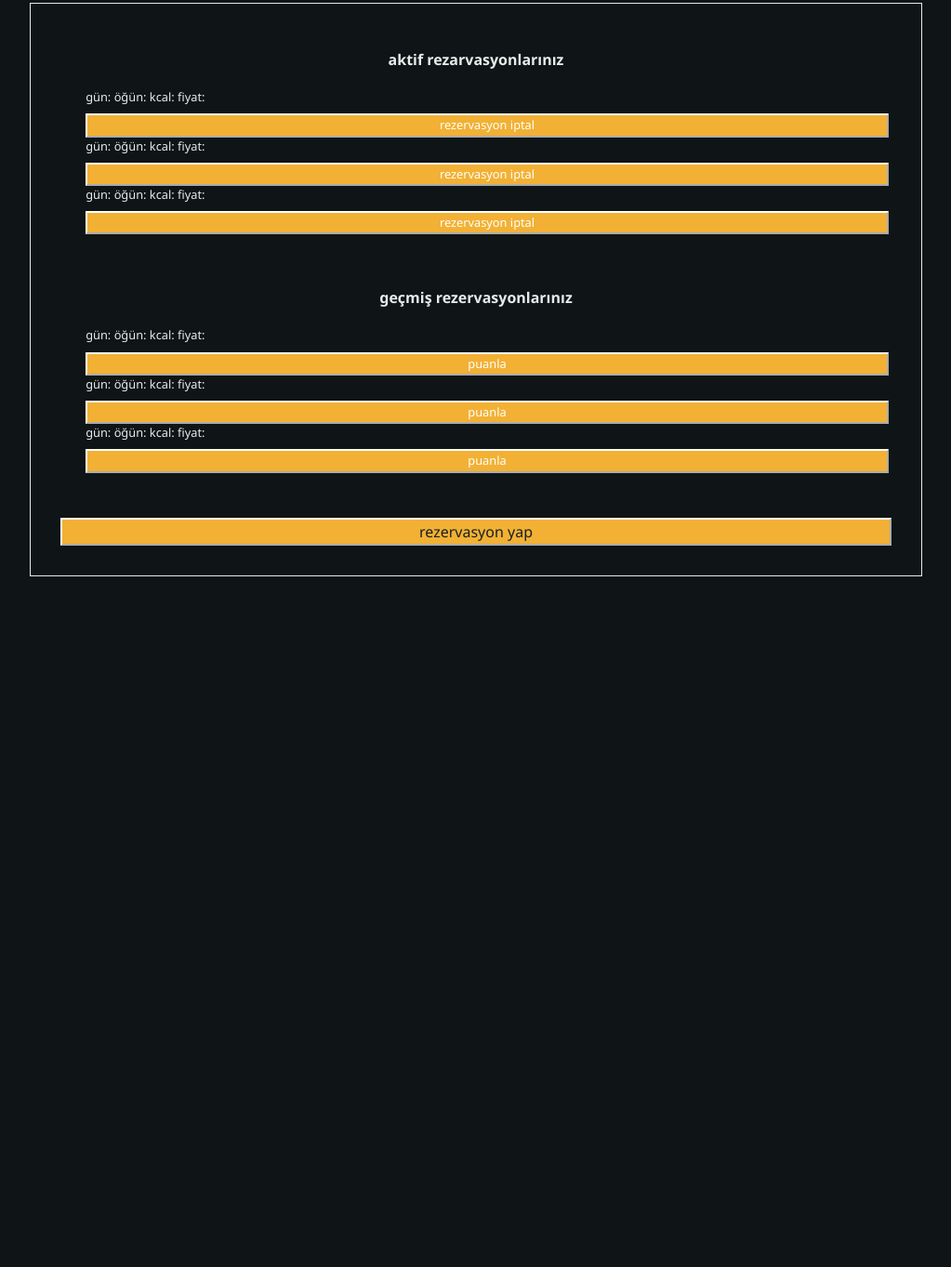
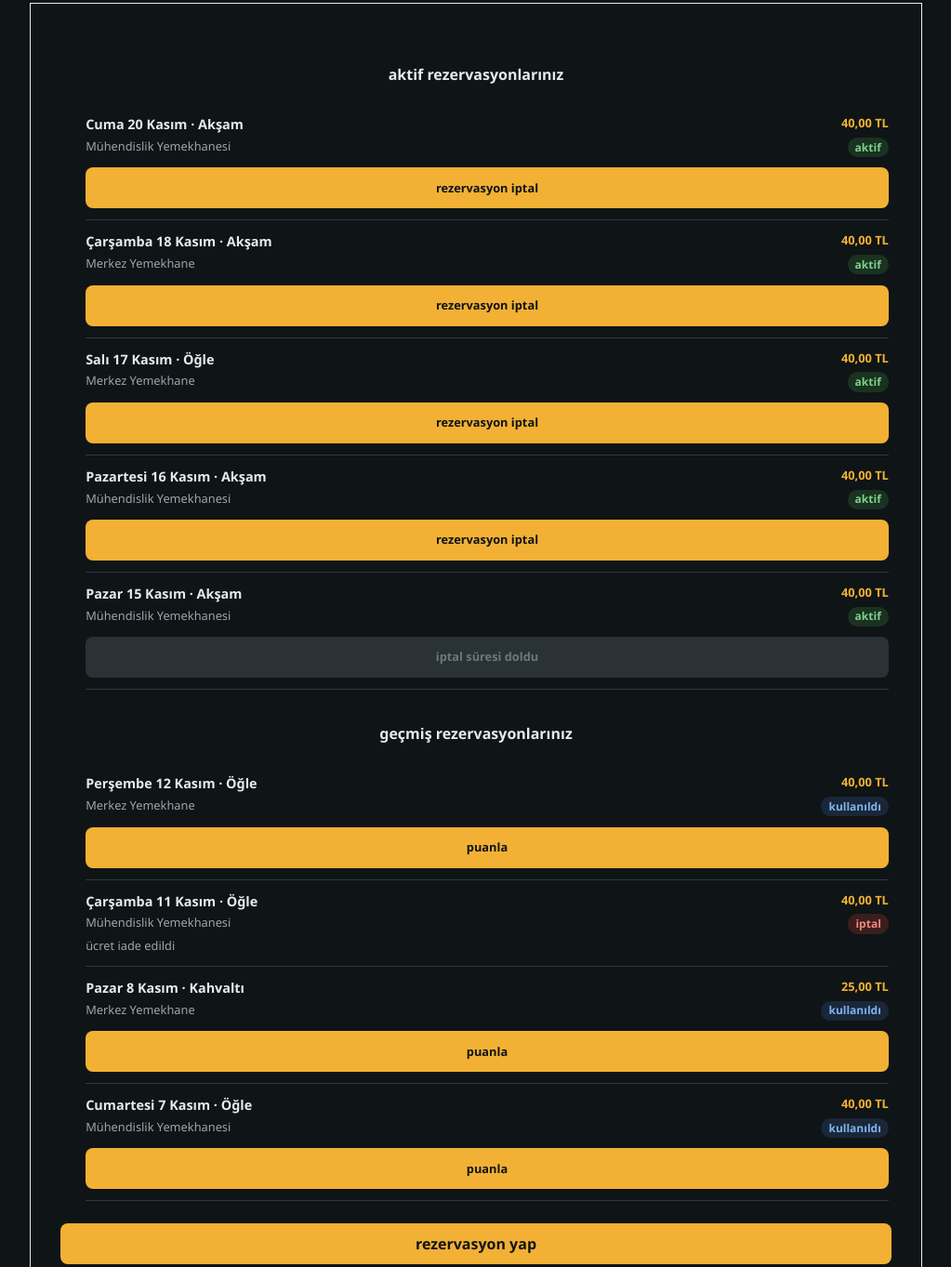
Before and after one commit to Rhaluk/web-teknolojileri-odev, a plain HTML site: page frontend/html/rezervations.html in a window 1280 px wide. Shown: the part 77-1440 px from the top of the page at 93% size, without its empty margins (128-1151 px from the left). Before the commit the page ends 800 px from the top, so only its background shows below. Drawn offline with Linux system fonts and the light colour scheme.

Commit message:
asama-2: rezervasyonlarım sayfası gerçek veriyle dolduruldu
- aktif, kullanıldı ve iptal durumları etiketle gösteriliyor
- süresi geçmiş rezervasyonda iptal düğmesi pasif
- kullanılmış menüden puanlama sayfasına bağlantı
- button içindeki a bağlantısı geçerli HTML'e çevrildi

Co-Authored-By: Claude Opus 5.5 <noreply@anthropic.com>

```diff
--- a/frontend/css/rezervations.css
+++ b/frontend/css/rezervations.css
@@ -28,3 +28,48 @@
     color: var(--yuzey);
     font-size: 1rem;
 }
+
+
+
+/* Her rezervasyon bir satır: tarih, yer, ücret ve durum; altında işlem */
+#rezervations li {
+    display: grid;
+    grid-template-columns: 1fr auto;
+    gap: 0.2rem 1rem;
+    padding: 0.75rem 0;
+    border-bottom: 1px solid var(--cizgi);
+}
+#rezervations li .tarih { font-weight: 600; font-size: 0.9rem; }
+#rezervations li .yer   { grid-column: 1; color: var(--metin-soluk); }
+#rezervations li .fiyat { grid-column: 2; grid-row: 1; text-align: right; }
+#rezervations li .rozet { grid-column: 2; grid-row: 2; justify-self: end; align-self: center; }
+#rezervations li button,
+#rezervations li .dugme,
+#rezervations li .soluk { grid-column: 1 / -1; }
+
+/* Düğmeler yukarıdaki sarı düğme stiliyle aynı görünsün */
+#rezervations button,
+#rezervations .dugme {
+    min-height: 44px;
+    border: 0;
+    border-radius: var(--kose);
+    color: var(--zemin);
+    font-weight: 600;
+    cursor: pointer;
+}
+#rezervations .dugme { background-color: var(--odak); width: 100%; margin-top: 0.5rem; }
+
+/* İptal süresi geçtiyse düğme pasif görünür */
+#rezervations button:disabled {
+    background-color: var(--pasif-zemin);
+    color: var(--pasif-metin);
+    cursor: not-allowed;
+}
+
+#rezervations h3 { margin-top: 2rem; }
+
+/* Telefonda kenar boşlukları daralır */
+@media (max-width: 40rem) {
+    #rezervations { padding: 1rem; }
+    #rezervations ul { margin-left: 0; }
+}
--- a/frontend/html/rezervations.html
+++ b/frontend/html/rezervations.html
@@ -22,33 +22,92 @@
 
     </nav>
 </header>
+    <div id="rezervations" class="centered">
+        <!-- İptal sonucu ya da procedure hatası buraya yazılır
+             (ör. "Bu rezervasyon için iptal süresi doldu.") -->
+        <p id="iptal-mesaj" class="bildirim bildirim-basari" role="status" hidden></p>
 
-    <div id="rezervations" class="centered">
         <div>
-            <h3>aktif rezarvasyonlarınız</h3>
+            <h3>aktif rezervasyonlarınız</h3>
+            <!-- Son saat geçmediyse iptal edilebilir; geçtiyse düğme pasif -->
             <ul>
-                <li> gün: öğün: kcal: fiyat: <button>rezervasyon iptal</button></li>
-                <li> gün: öğün: kcal: fiyat: <button>rezervasyon iptal</button></li>
-                <li> gün: öğün: kcal: fiyat:<button>rezervasyon iptal</button></li>
+                <li>
+                    <span class="tarih">Cuma 20 Kasım · Akşam</span>
+                    <span class="yer">Mühendislik Yemekhanesi</span>
+                    <span class="fiyat">40,00 TL</span>
+                    <span class="rozet rozet-aktif">aktif</span>
+                    <button data-rezervasyon-id="363">rezervasyon iptal</button>
+                </li>
+                <li>
+                    <span class="tarih">Çarşamba 18 Kasım · Akşam</span>
+                    <span class="yer">Merkez Yemekhane</span>
+                    <span class="fiyat">40,00 TL</span>
+                    <span class="rozet rozet-aktif">aktif</span>
+                    <button data-rezervasyon-id="299">rezervasyon iptal</button>
+                </li>
+                <li>
+                    <span class="tarih">Salı 17 Kasım · Öğle</span>
+                    <span class="yer">Merkez Yemekhane</span>
+                    <span class="fiyat">40,00 TL</span>
+                    <span class="rozet rozet-aktif">aktif</span>
+                    <button data-rezervasyon-id="271">rezervasyon iptal</button>
+                </li>
+                <li>
+                    <span class="tarih">Pazartesi 16 Kasım · Akşam</span>
+                    <span class="yer">Mühendislik Yemekhanesi</span>
+                    <span class="fiyat">40,00 TL</span>
+                    <span class="rozet rozet-aktif">aktif</span>
+                    <button data-rezervasyon-id="264">rezervasyon iptal</button>
+                </li>
+                <li>
+                    <span class="tarih">Pazar 15 Kasım · Akşam</span>
+                    <span class="yer">Mühendislik Yemekhanesi</span>
+                    <span class="fiyat">40,00 TL</span>
+                    <span class="rozet rozet-aktif">aktif</span>
+                    <button disabled>iptal süresi doldu</button>
+                </li>
             </ul>
 
         </div>
-        <br>
+
         <h3>geçmiş rezervasyonlarınız</h3>
 
         <div>
+            <!-- Kullanılmış menü puanlanabilir; iptal edilenin işlemi yok -->
             <ul>
-                <li> gün: öğün: kcal: fiyat: <button>puanla</button></li>
-                <li> gün: öğün: kcal: fiyat:<button>puanla</button></li>
-                <li> gün: öğün: kcal: fiyat:<button>puanla</button></li>
+                <li>
+                    <span class="tarih">Perşembe 12 Kasım · Öğle</span>
+                    <span class="yer">Merkez Yemekhane</span>
+                    <span class="fiyat">40,00 TL</span>
+                    <span class="rozet rozet-kullanildi">kullanıldı</span>
+                    <a class="dugme" href="rate.html">puanla</a>
+                </li>
+                <li>
+                    <span class="tarih">Çarşamba 11 Kasım · Öğle</span>
+                    <span class="yer">Mühendislik Yemekhanesi</span>
+                    <span class="fiyat">40,00 TL</span>
+                    <span class="rozet rozet-iptal">iptal</span>
+                    <span class="soluk">ücret iade edildi</span>
+                </li>
+                <li>
+                    <span class="tarih">Pazar 8 Kasım · Kahvaltı</span>
+                    <span class="yer">Merkez Yemekhane</span>
+                    <span class="fiyat">25,00 TL</span>
+                    <span class="rozet rozet-kullanildi">kullanıldı</span>
+                    <a class="dugme" href="rate.html">puanla</a>
+                </li>
+                <li>
+                    <span class="tarih">Cumartesi 7 Kasım · Öğle</span>
+                    <span class="yer">Mühendislik Yemekhanesi</span>
+                    <span class="fiyat">40,00 TL</span>
+                    <span class="rozet rozet-kullanildi">kullanıldı</span>
+                    <a class="dugme" href="rate.html">puanla</a>
+                </li>
             </ul>
         </div>
 
-        <br>
-
-        <button>
-            <span><a href="booking.html">rezervasyon yap</a></span>
-        </button>
+        <!-- button içinde a olamaz; bağlantı düğme gibi görünen bir a oldu -->
+        <a class="dugme" id="rezervasyon-yap" href="menu.html">rezervasyon yap</a>
 
     </div>
 </body>
```
